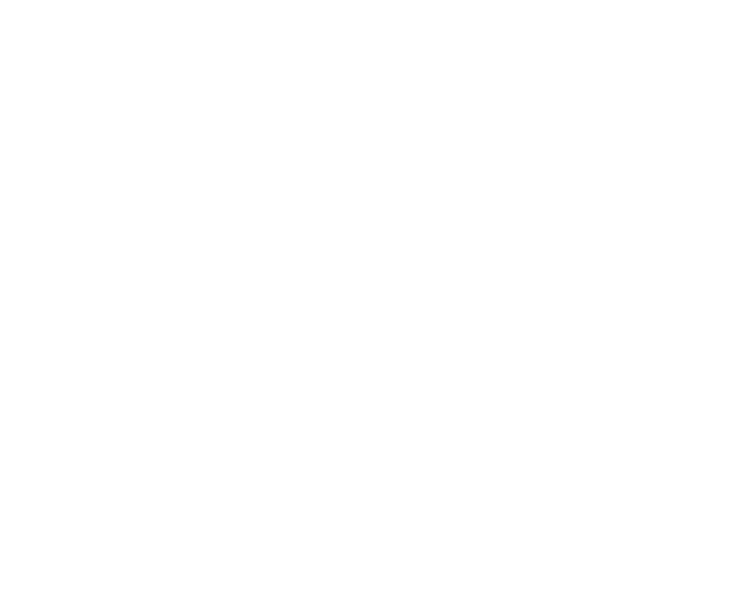
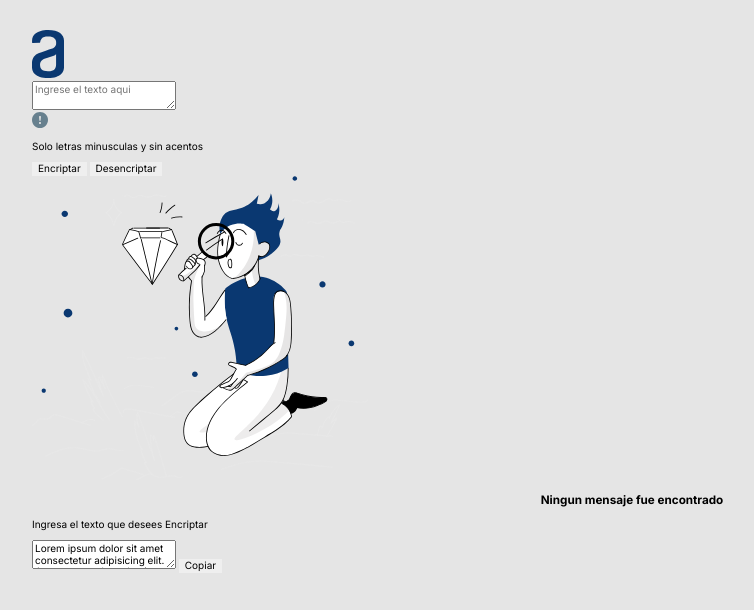
Before and after one commit to DerekAyala/ChallengeOracle, a plain HTML site: page index.html in a window 1280 px wide. Shown: the whole page, without its empty margins (8-762 px from the left). Drawn offline with Linux system fonts and the light colour scheme.

Commit message:
Creacion de todos los objetos a utilizar

```diff
--- a/css/style.css
+++ b/css/style.css
@@ -14,7 +14,8 @@ html{
 }
 
 body{
-  background-color: var(--primario);
+  background-color: var(--fondo);
+  font-family: var(--fuente);
 }
 
 h1, h2, h3{
@@ -24,3 +25,9 @@ h1, h2, h3{
 input{
   border: none;
 }
+
+.contenedor{
+  max-width: 120rem;
+  margin: 3rem auto;
+  width: 95%;
+}
--- a/index.html
+++ b/index.html
@@ -14,6 +14,34 @@
   <title>Challenge</title>
 </head>
 <body>
-
+  <div class="contenedor">
+    <section class="">
+      <img src="img/logo.svg" alt="logo">
+      <form class="">
+        <textarea class="" placeholder="Ingrese el texto aqui"></textarea>
+        <div>
+          <img src="img/nota.svg" alt="">
+          <p>Solo letras minusculas y sin acentos</p>
+        </div>
+        <div class="">
+          <input type="button" class="boton boton--azul" value="Encriptar">
+          <input type="button" class="boton" value="Desencriptar">
+        </div>
+      </form>
+    </section>
+    <section class="">
+      <div class="">
+        <img src="img/mensaje.svg" alt="Mensaje">
+        <h3>Ningun mensaje fue encontrado</h3>
+        <p>Ingresa el texto que desees Encriptar</p>
+      </div>
+      <div>
+        <form action="">
+          <textarea>Lorem ipsum dolor sit amet consectetur adipisicing elit. Autem aut unde molestias rerum, consectetur ex saepe sequi ipsum dolores. A odio tempore enim est, asperiores quia molestias temporibus assumenda nobis!</textarea>
+          <input type="button" class="boton" value="Copiar">
+        </form>
+      </div>
+    </section>
+  </div>
 </body>
 </html>
```
Also changed, not shown: img/logo.svg (added), img/mensaje.svg (added), img/nota.svg (added).
